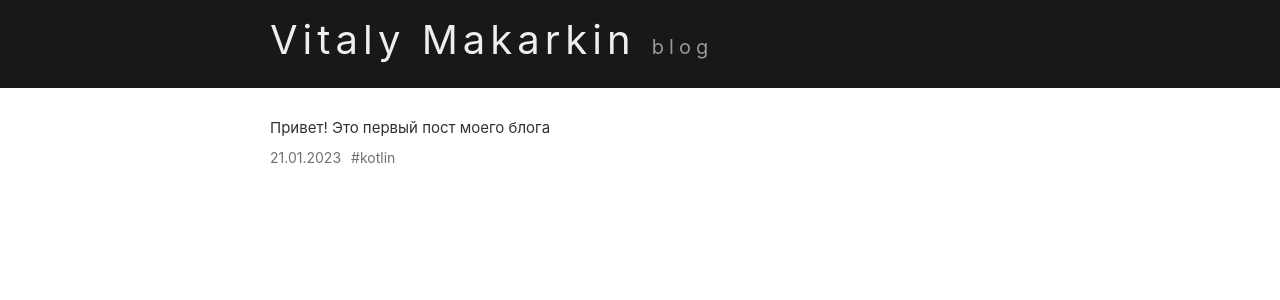
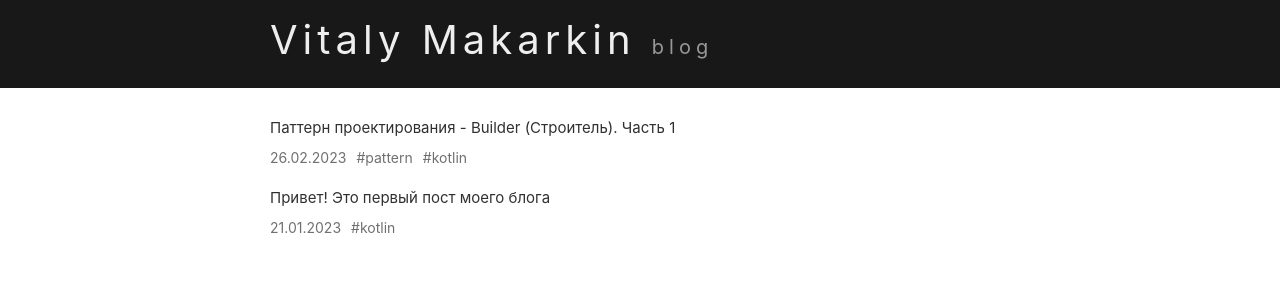
Before and after one commit to VitalyMakarkin/vitalymakarkin.github.io, a Jekyll site: the page built from index.md, in a window 1280 px wide. Shown: the top 300 px of the page. Built offline with Jekyll 4.4.1, drawn with Linux system fonts in a browser that asks for light colours; part of the change alters nothing that is shown.

Commit message:
New post

```diff
--- /dev/null
+++ b/_posts/2023-02-26-pattern-builder-part-1.md
@@ -0,0 +1,65 @@
+---
+layout: post
+title: "Паттерн проектирования - Builder (Строитель). Часть 1"
+date: 2023-02-26 12:00:00 +0300
+tags: [pattern,kotlin]
+---
+[Статья в разработке]
+Часто в работе приходится сталкиваться с различными подходами программирования. Паттерн Builder один из наиболее используемых. Данный прием позволяет создавать объекты со специфичной конфигурацией. Часто, именно поэтому этот паттерн и испоьзуется для создания объектов конфигурации.\
+\
+Рассмотрим простой пример на создание объекта:
+
+{% highlight kotlin %}
+val notebook = Device()
+    .setName("Notebook")
+    .setSize(13.3F)
+    .setWeight(1.5F)
+    .build()
+{% endhighlight %}
+
+Здесь описан некое устройство с наименованием Notebook, размером 13.3 дюймов, весом 1.5 кг.\
+Опишем реализацию класса Device:
+
+{% highlight kotlin %}
+class Device {
+
+    private var name: String = ""
+    private var size: Float = 0F
+    private var weight: Float = 0F
+
+    fun setName(value: String): Device {
+        name = value
+        return this
+    }
+
+    fun setSize(value: Float): Device {
+        size = value
+        return this
+    }
+
+    fun setWeight(value: Float): Device {
+        weight = value
+        return this
+    }
+
+    fun build(): Device {
+        return this
+    }
+
+    override fun toString(): String {
+        return "$name (size: $size, weight: $weight)"
+    }
+}
+{% endhighlight %}
+
+Выведем результат работы программы, переопределив ранее метод toString:
+
+{% highlight kotlin %}
+print(notebook)
+{% endhighlight %}
+
+Результат:
+
+{% highlight kotlin %}
+Notebook (size: 13.3, weight: 1.5)
+{% endhighlight %}
--- a/_sass/base.scss
+++ b/_sass/base.scss
@@ -186,6 +186,10 @@ p {
   margin-bottom: 20px;
 }
 
+pre {
+  margin-bottom: 20px;
+}
+
 pre,
 code {
   font-family: $code-font-family;
```
